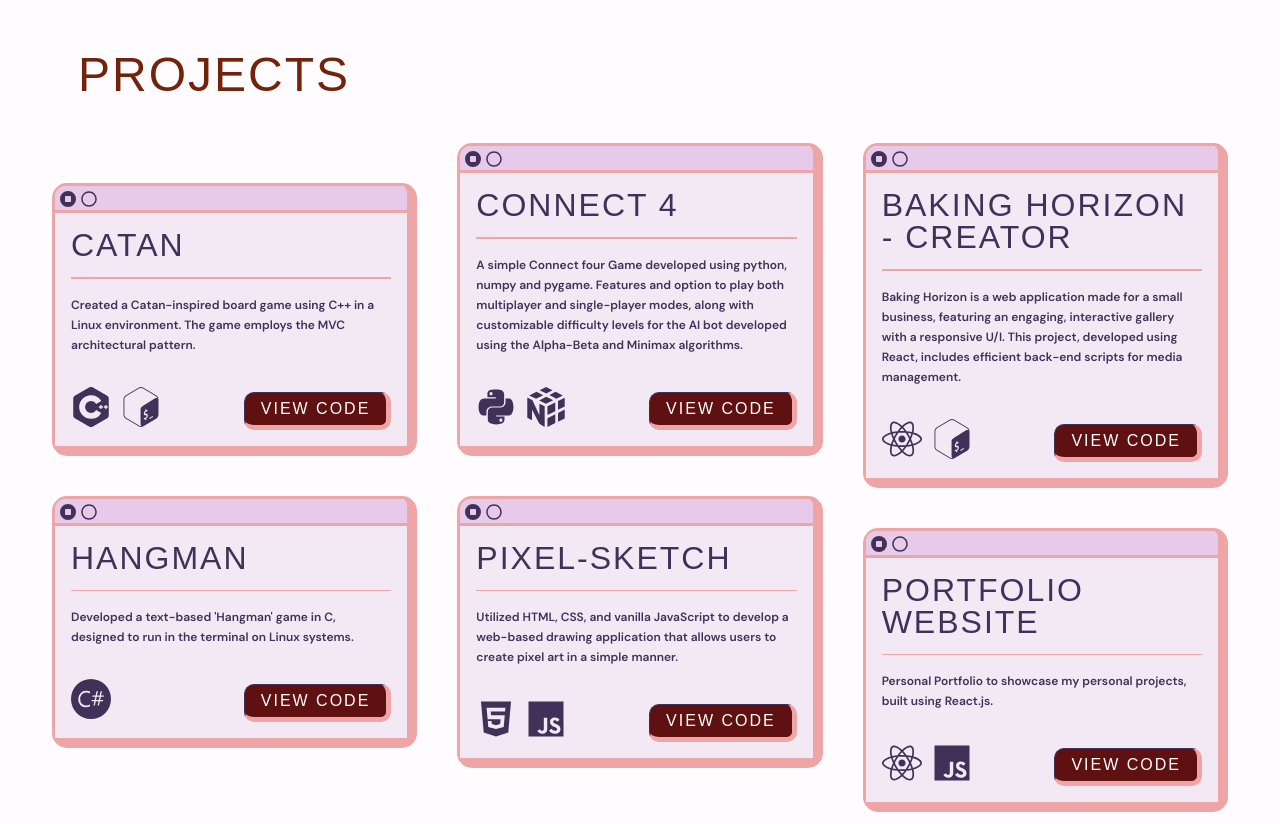
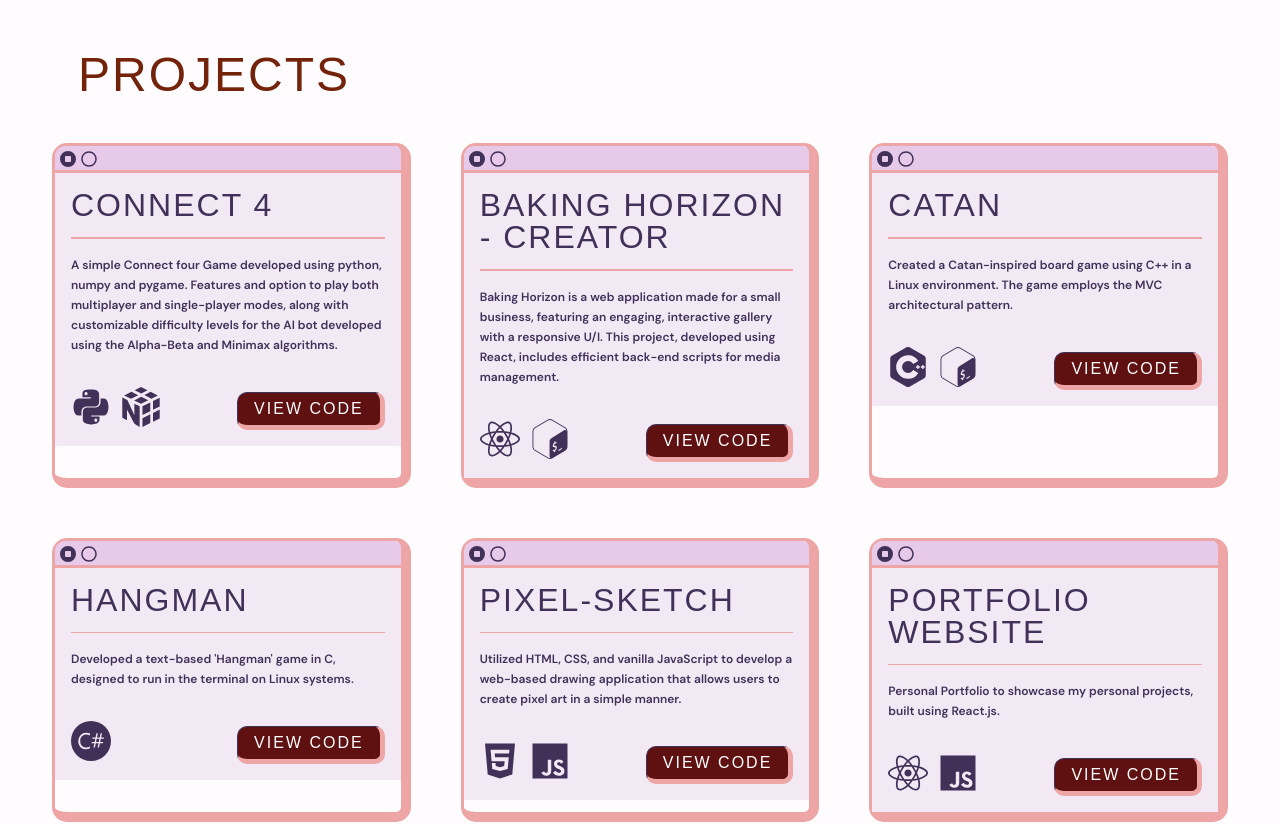
Before and after one commit to hadeya3ik/portfolio, a React (Vite) app: page / in a window 1280 px wide. Shown: the part 1240-2064 px from the top of the page. Built offline with nearby package versions, Linux system fonts and the light colour scheme; a web font is replaced by a local one.

Commit message:
removing masonry

```diff
--- a/src/components/project_folder/project.css
+++ b/src/components/project_folder/project.css
@@ -37,3 +37,21 @@
 #project-cont {
     padding-top: 5rem;
 }
+
+.project_container {
+    display: grid;
+    grid-template-columns: repeat(3, 1fr);
+    gap: 10px;
+  }
+
+  @media (max-width: 868px) {
+    .project_container {
+      grid-template-columns: repeat(2, 1fr);
+    }
+  }
+
+  @media (max-width: 480px) {
+    .project_container {
+      grid-template-columns: repeat(1, 1fr);
+    }
+  }
--- a/src/components/project_folder/project.jsx
+++ b/src/components/project_folder/project.jsx
@@ -8,15 +8,13 @@ import { FaHtml5 } from "react-icons/fa";
 import { SiCsharp } from "react-icons/si";
 import { FaReact } from "react-icons/fa";
 import { SiGnubash } from "react-icons/si";
-import Masonry, {ResponsiveMasonry} from "react-responsive-masonry"
 
 function Project() {
   return (
     <div className='cont'>
     <div id="project-cont">
     <h4 className='bold_mini sub_header'>PROJECTS</h4>
-      <ResponsiveMasonry columnsCountBreakPoints={{350: 1, 750: 2, 900: 3}}>
-        <Masonry> <div className="filler"></div>
+    <div className="project_container">
         <MakeProject
         className="connect_4"
         title="Connect 4 "
@@ -59,8 +57,7 @@ function Project() {
         techIcons={[FaReact, IoLogoJavascript]}
         link="https://github.com/hadeya3ik/portfolio"
       />
-        </Masonry>
-      </ResponsiveMasonry>
+      </div>
       </div>
     </ div>
   );
```
